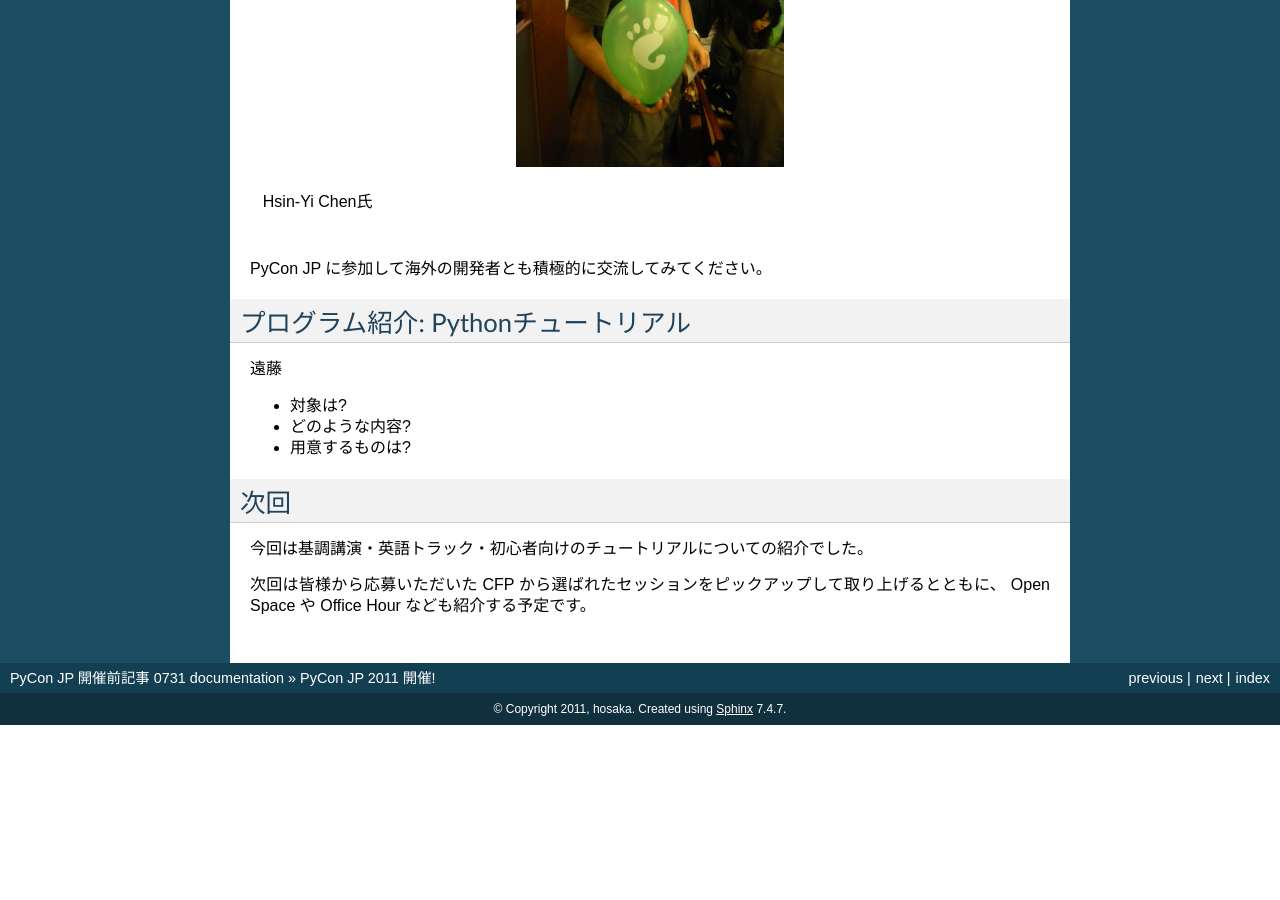
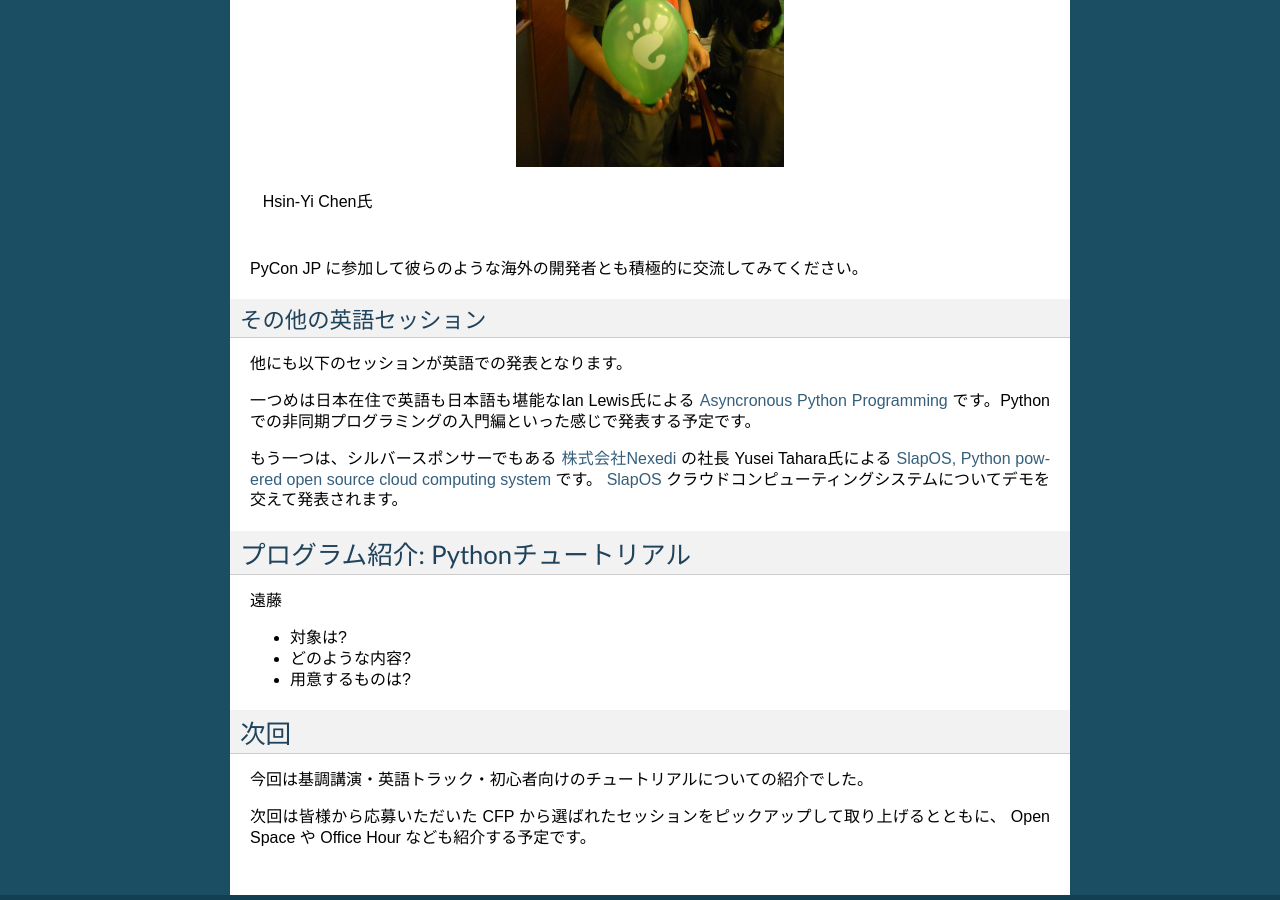
Before and after one commit to michilu/prepycon-article, a Sphinx documentation site: the page built from sphinx/vol1.rst, in a window 1280 px wide and 900 px high, scrolled down 2771 px. Built offline with Sphinx 7.4.7, drawn with Linux system fonts in a browser that asks for light colours; before the commit the page ends 3496 px from its top, so only the background shows below that; some of the changed text lies outside the part shown.

Commit message:
added other english session

```diff
--- a/sphinx/vol1.rst
+++ b/sphinx/vol1.rst
@@ -57,7 +57,7 @@ Keynote
 ==============
 プログラム担当の鈴木たかのり(`@takanory <http://twitter.com/takanory>`_)です。
 
-PyCon JP 2011 の `Program <http://2011.pycon.jp/program>`_ では3つのトラックが並行で進行します(一部4つ並行する時間帯もあります)。ここでは、英語トラック(English Track)について紹介します。
+PyCon JP 2011 の `Program <http://2011.pycon.jp/program>`_ では3つのトラックが並行で進行します(一部4つ並行する時間帯もあります)。ここでは、英語トラック(English Track)とその中で発表されるセッションについて紹介します。
 
 なんで英語なの?
 ---------------
@@ -96,7 +96,20 @@ GUI のオーサリングツールを組み込み用途で使用する方法に
 
    Hsin-Yi Chen氏
 
-PyCon JP に参加して海外の開発者とも積極的に交流してみてください。
+PyCon JP に参加して彼らのような海外の開発者とも積極的に交流してみてください。
+
+その他の英語セッション
+----------------------
+他にも以下のセッションが英語での発表となります。
+
+一つめは日本在住で英語も日本語も堪能なIan Lewis氏による
+`Asyncronous Python Programming <http://2011.pycon.jp/program/talks#asyncronous-python-programming>`_ です。Pythonでの非同期プログラミングの入門編といった感じで発表する予定です。
+
+もう一つは、シルバースポンサーでもある
+`株式会社Nexedi <http://www.nexedi.co.jp/>`_ の社長 Yusei Tahara氏による
+`SlapOS, Python powered open source cloud computing system <http://2011.pycon.jp/program/talks#slapos-python-powered-open-source-cloud-computing-system>`_
+です。
+`SlapOS <http://www.slapos.org/>`_ クラウドコンピューティングシステムについてデモを交えて発表されます。
 
 プログラム紹介: Pythonチュートリアル
 ====================================
```
